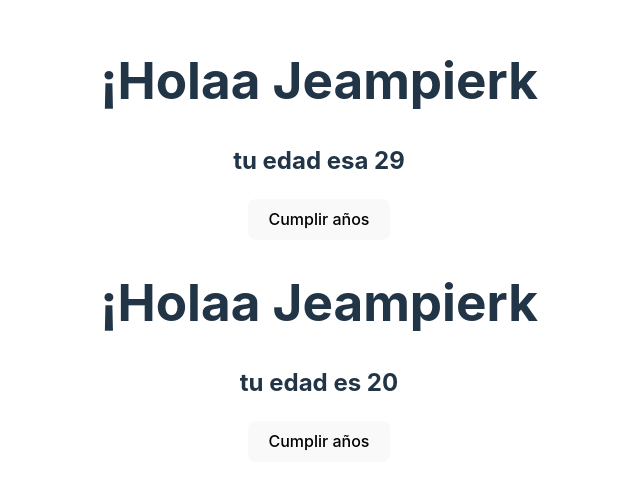
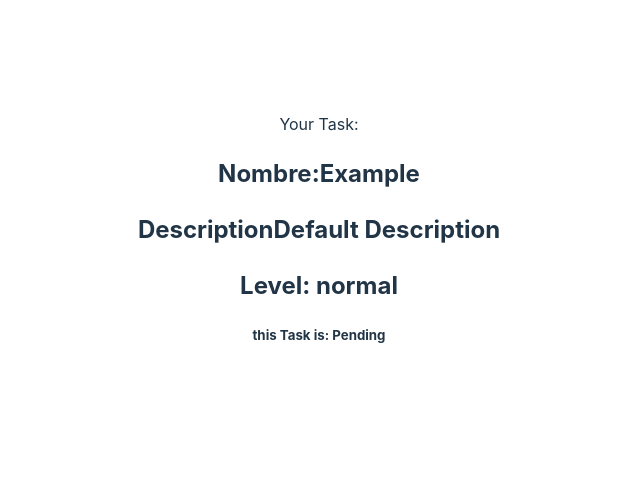
Before and after one commit to Dev-Simon20/00-OpenBoot, a React (Vite) app: page / in a window 1280 px wide. Shown: the part 160-650 px from the top of the page, without its empty margins (321-961 px from the left). Built offline with nearby package versions, Linux system fonts and the light colour scheme.

Commit message:
Culminado la clase3

```diff
--- a/src/App.jsx
+++ b/src/App.jsx
@@ -1,5 +1,6 @@
 import { useState } from 'react'
 import Greeting from './Components/pure/greeting'
+import TaskList from './Components/containers/task_list'
 
 import './App.css'
 import Gretff from './Components/pure/gretingf'
@@ -9,8 +10,9 @@ function App() {
 
   return (
     <>
-      <Greeting name={'Jeampierk'}/>
-      <Gretff name={'Jeampierk'}/>
+      {/* <Greeting name={'Jeampierk'}/>
+      <Gretff name={'Jeampierk'}/> */}
+       <TaskList></TaskList>
     </>
   )
 }
--- /dev/null
+++ b/src/Components/containers/task_list.jsx
@@ -0,0 +1,21 @@
+import React from "react";
+import { LEVELS } from "../../models/level.enums";
+import {Task} from "../../models/task.class"
+import TaskComponent from "../pure/task";
+
+
+const TaskList=()=>{
+    const defaultTask = new Task('Example', 'Default Description', false, LEVELS.NORMAL);
+    return(<div>
+       <div>
+
+
+          Your Task:
+       </div>
+       {/*  */}
+       {console.log(defaultTask)}
+       <TaskComponent task={defaultTask}></TaskComponent>
+    </div>)
+}
+
+export default TaskList
--- a/src/Components/pure/gretingf.jsx
+++ b/src/Components/pure/gretingf.jsx
@@ -15,7 +15,7 @@ const Gretff=(props)=>{
         <div>
             <button onClick={cumple}>
                 Cumplir años
-            </button>
+            </button>|
         </div>
         </div>)
 }
--- /dev/null
+++ b/src/Components/pure/task.jsx
@@ -0,0 +1,21 @@
+import React from "react";
+import PropTypes from "prop-types";
+import { Task } from "../../models/task.class";
+
+//Las props puedes ser datos primitios con String numeros , datos complejos objetos clases y tambien funciones
+const TaskComponent = ({ task }) => {
+  return (
+    <div>
+      <h2>Nombre:{task.name}</h2>
+      <h2>Description{task.description}</h2>
+      <h2>Level: {task.level}</h2>
+      <h5>this Task is: {task.completed ? "Completed" : "Pending"}</h5>
+    </div>
+  );
+};
+
+TaskComponent.propTypes = {
+  task: PropTypes.instanceOf(Task)
+};
+
+export default TaskComponent;
--- /dev/null
+++ b/src/models/level.enums.js
@@ -0,0 +1,5 @@
+export const LEVELS={
+    NORMAL:'normal',
+    URGENTE:'urgente',
+    BLOCKING:'blocking'
+}
--- /dev/null
+++ b/src/models/task.class.js
@@ -0,0 +1,17 @@
+import { LEVELS } from "./level.enums";
+
+export class Task{
+
+    name='';
+    description='';
+    completed=false;
+    level=LEVELS.NORMAL;
+
+    constructor(name,description,completed,level){
+        this.name=name;
+        this.description=description;
+        this.completed=completed;
+        this.level=level;
+    }
+
+}
```
